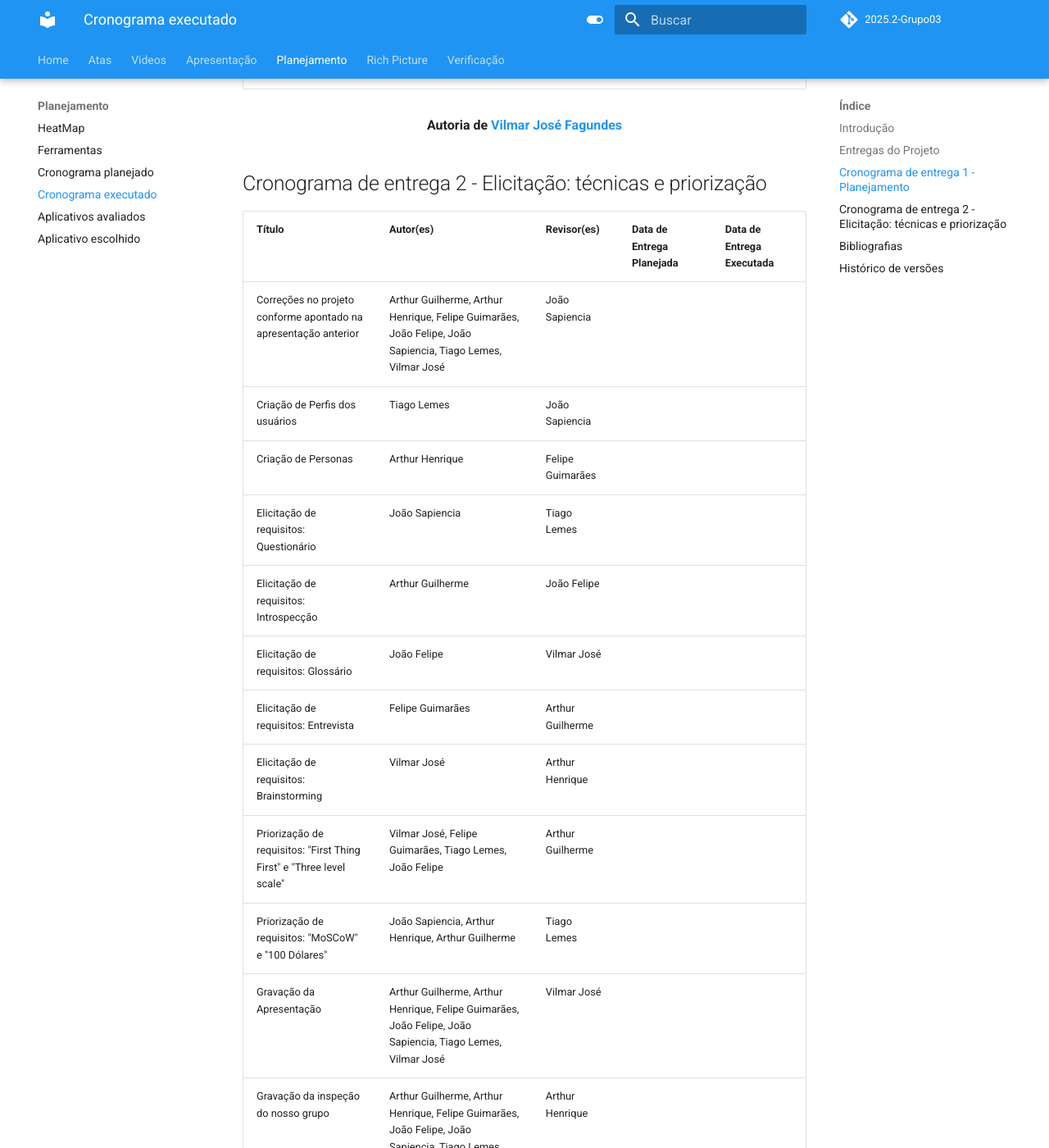
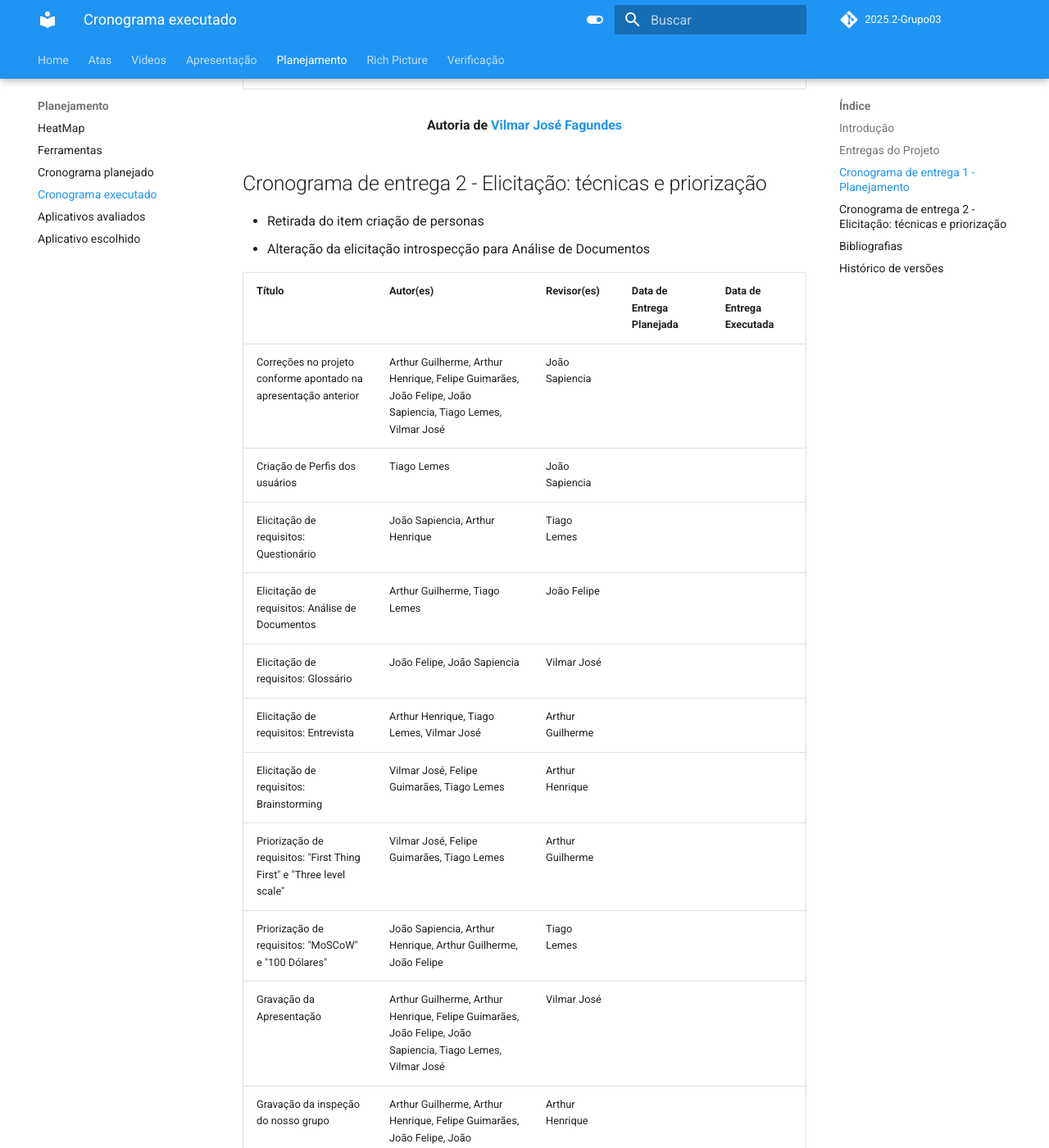
Before and after one commit to Requisitos-de-Software/2025.2-Grupo03, an MkDocs documentation site: the page built from docs/Planejamento/cronograma_executado.md, in a window 1280 px wide and 1400 px high, scrolled down 2129 px. Shown: the whole window at 82% size. Built offline with MkDocs 1.6.1 and Material for MkDocs 9.7.7, drawn with Linux system fonts in a browser that asks for light colours; comment, search, counter and statistics services are not loaded.

Commit message:
Alteração de funcoes cronograma executado

```diff
--- a/docs/Planejamento/cronograma_executado.md
+++ b/docs/Planejamento/cronograma_executado.md
@@ -43,18 +43,20 @@ Este documento apresenta o cronograma executado na disciplina de Requisitos de S
 
 ## Cronograma de entrega 2 - Elicitação: técnicas e priorização
 
+- Retirada do item criação de personas
+- Alteração da elicitação introspecção para Análise de Documentos
+
 | **Título** | **Autor(es)** | **Revisor(es)** | **Data de Entrega Planejada** | **Data de Entrega Executada** |
 |------------|---------------|-----------------|-------------------------------|-------------------------------|
 | Correções no projeto conforme apontado na apresentação anterior | Arthur Guilherme, Arthur Henrique, Felipe Guimarães, João Felipe, João Sapiencia, Tiago Lemes, Vilmar José | João Sapiencia | | |
 | Criação de Perfis dos usuários | Tiago Lemes | João Sapiencia | | |
-| Criação de Personas | Arthur Henrique | Felipe Guimarães | | |
-| Elicitação de requisitos: Questionário | João Sapiencia | Tiago Lemes | | |
-| Elicitação de requisitos: Introspecção | Arthur Guilherme | João Felipe | | |
-| Elicitação de requisitos: Glossário | João Felipe | Vilmar José | | |
-| Elicitação de requisitos: Entrevista | Felipe Guimarães | Arthur Guilherme | | |
-| Elicitação de requisitos: Brainstorming | Vilmar José | Arthur Henrique | | |
-| Priorização de requisitos: "First Thing First" e "Three level scale" | Vilmar José, Felipe Guimarães, Tiago Lemes, João Felipe | Arthur Guilherme | | |
-| Priorização de requisitos: "MoSCoW" e "100 Dólares" | João Sapiencia, Arthur Henrique, Arthur Guilherme | Tiago Lemes | | |
+| Elicitação de requisitos: Questionário | João Sapiencia, Arthur Henrique | Tiago Lemes | | |
+| Elicitação de requisitos: Análise de Documentos | Arthur Guilherme, Tiago Lemes | João Felipe | | |
+| Elicitação de requisitos: Glossário | João Felipe, João Sapiencia | Vilmar José | | |
+| Elicitação de requisitos: Entrevista | Arthur Henrique, Tiago Lemes, Vilmar José | Arthur Guilherme | | |
+| Elicitação de requisitos: Brainstorming | Vilmar José, Felipe Guimarães, Tiago Lemes | Arthur Henrique | | |
+| Priorização de requisitos: "First Thing First" e "Three level scale" | Vilmar José, Felipe Guimarães, Tiago Lemes | Arthur Guilherme | | |
+| Priorização de requisitos: "MoSCoW" e "100 Dólares" | João Sapiencia, Arthur Henrique, Arthur Guilherme, João Felipe | Tiago Lemes | | |
 | Gravação da Apresentação | Arthur Guilherme, Arthur Henrique, Felipe Guimarães, João Felipe, João Sapiencia, Tiago Lemes, Vilmar José | Vilmar José | | |
 | Gravação da inspeção do nosso grupo | Arthur Guilherme, Arthur Henrique, Felipe Guimarães, João Felipe, João Sapiencia, Tiago Lemes, Vilmar José | Arthur Henrique | | |
 | Gravação da inspeção do grupo +1 | Arthur Henrique, João Sapiencia, Felipe Guimarâes | Vilmar José | | |
```
